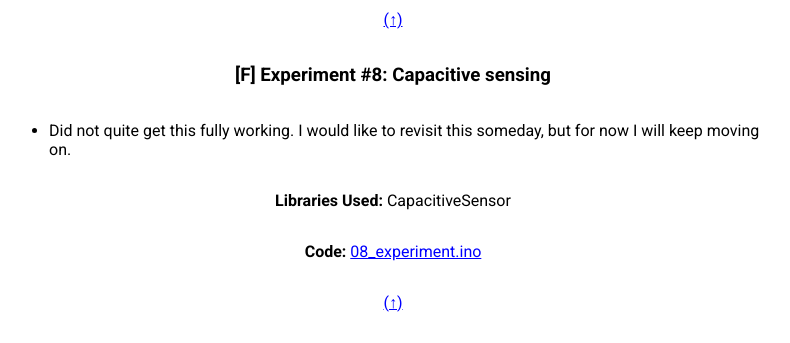
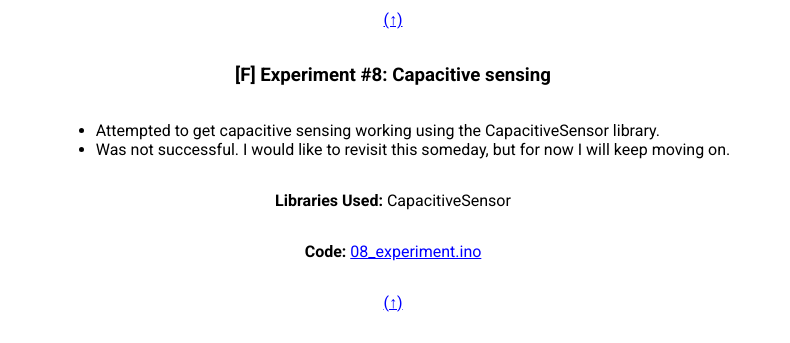
Before and after one commit to margsliu/sensor-experiments, a plain HTML site: page index.html in a window 1280 px wide. Shown: the part 5760-6103 px from the top of the page, without its empty margins (247-1037 px from the left). Drawn offline with Linux system fonts and the light colour scheme.

Commit message:
Experiment #8: update description

```diff
--- a/index.html
+++ b/index.html
@@ -140,7 +140,8 @@
 
     <h3 id="experiment8">[F] Experiment #8: Capacitive sensing</h3>
     <ul>
-        <li>Did not quite get this fully working. I would like to revisit this someday, but for now I will keep moving on.</li>
+        <li>Attempted to get capacitive sensing working using the CapacitiveSensor library.</li>
+        <li>Was not successful. I would like to revisit this someday, but for now I will keep moving on.</li>
     </ul>
     <p><strong>Libraries Used:</strong> CapacitiveSensor</p>
     <p><strong>Code:</strong> <a href="./code/08_experiment/08_experiment.ino" target="_blank">08_experiment.ino</a></p>
```
